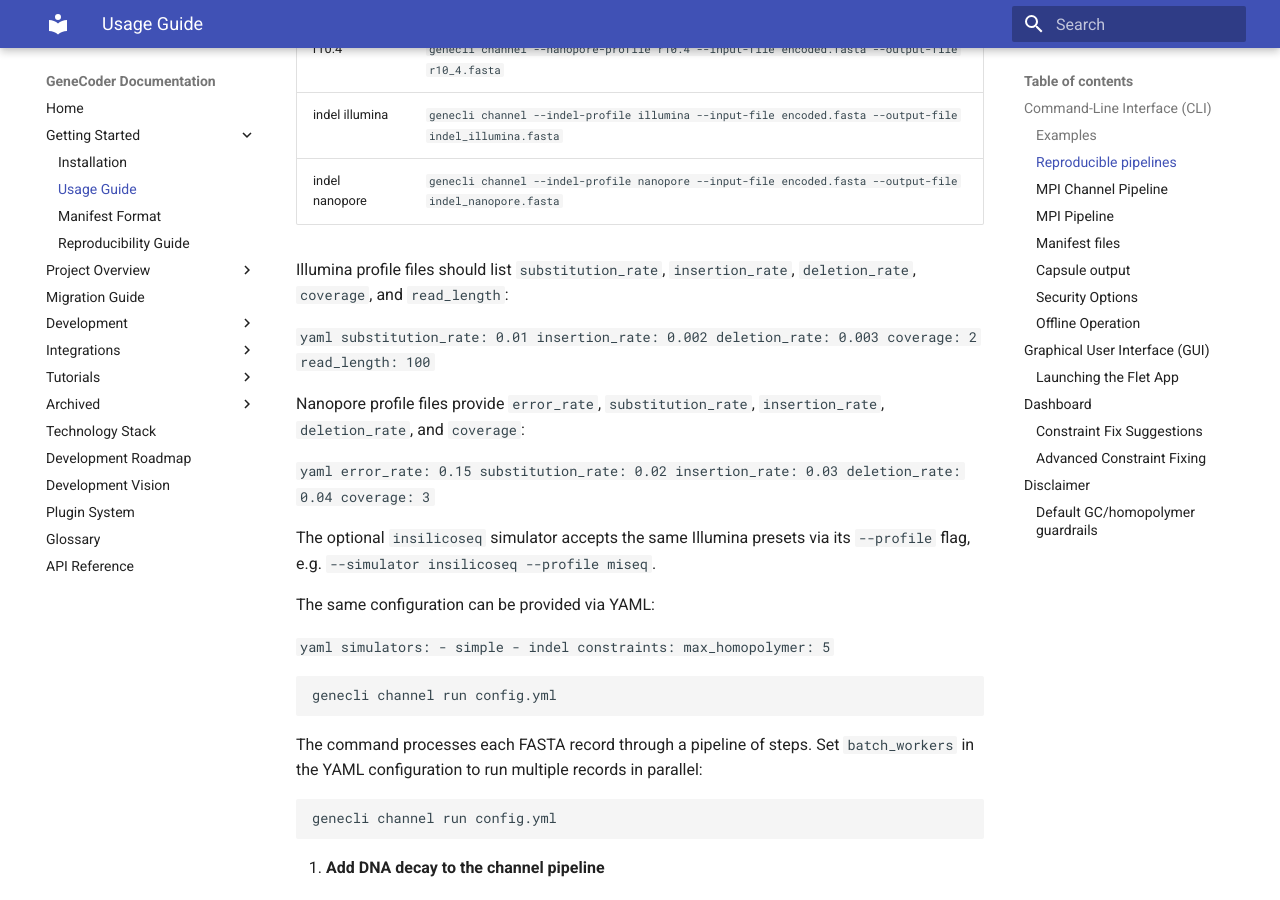
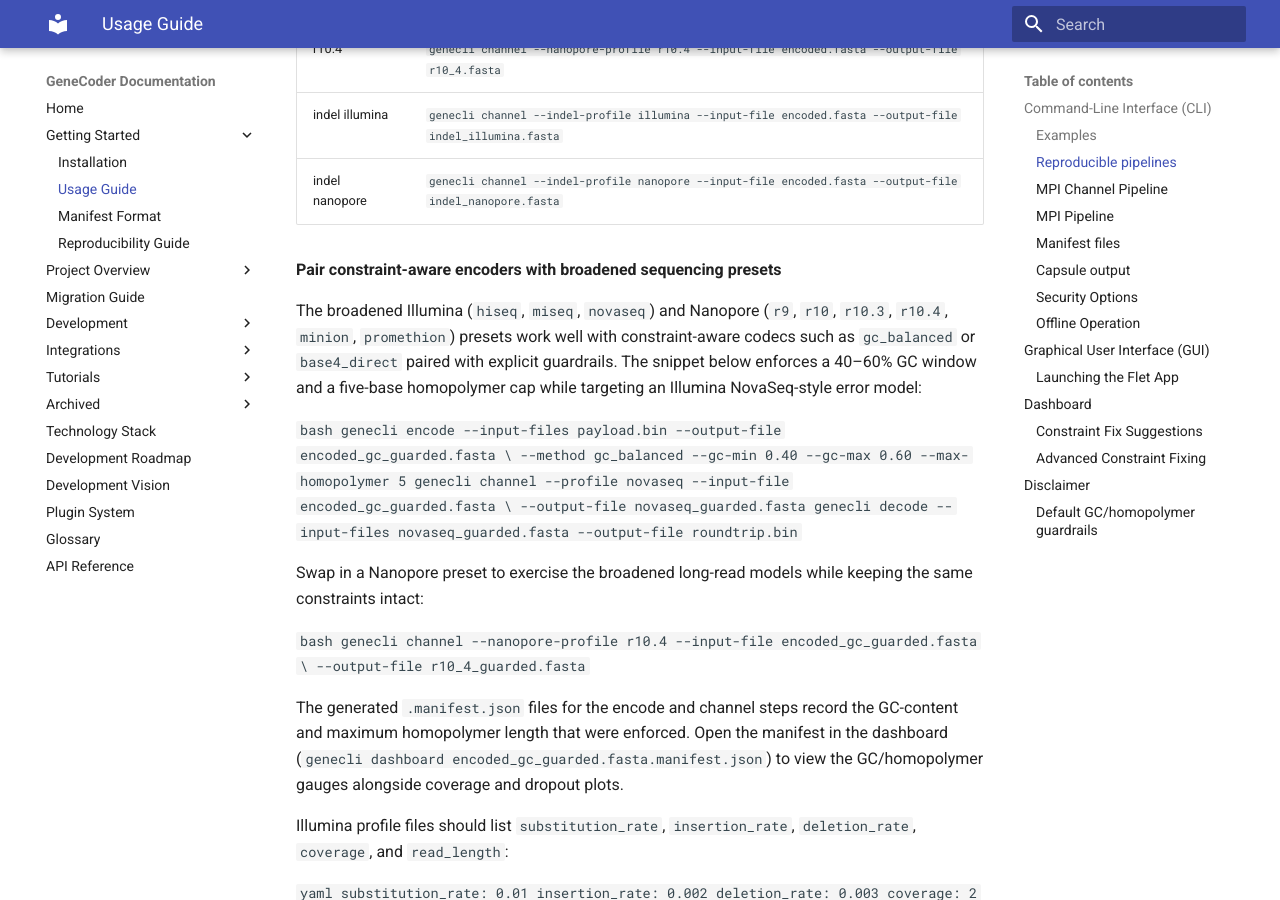
Before and after one commit to d0tTino/GeneCoder, an MkDocs documentation site: the page built from docs/usage.md, in a window 1280 px wide and 900 px high, scrolled down 5859 px. Built offline with MkDocs 1.6.1 and Material for MkDocs 9.7.7, drawn with Linux system fonts in a browser that asks for light colours.

Commit message:
Document constraint-aware profile examples

````diff
--- a/docs/usage.md
+++ b/docs/usage.md
@@ -306,6 +306,36 @@ genecli decode corrupted.dna --output-dir decoded --auto-ext
    | r10.4 | `genecli channel --nanopore-profile r10.4 --input-file encoded.fasta --output-file r10_4.fasta` |
    | indel illumina | `genecli channel --indel-profile illumina --input-file encoded.fasta --output-file indel_illumina.fasta` |
    | indel nanopore | `genecli channel --indel-profile nanopore --input-file encoded.fasta --output-file indel_nanopore.fasta` |
+
+   **Pair constraint-aware encoders with broadened sequencing presets**
+
+   The broadened Illumina (`hiseq`, `miseq`, `novaseq`) and Nanopore (`r9`,
+   `r10`, `r10.3`, `r10.4`, `minion`, `promethion`) presets work well with
+   constraint-aware codecs such as `gc_balanced` or `base4_direct` paired with
+   explicit guardrails. The snippet below enforces a 40–60% GC window and a
+   five-base homopolymer cap while targeting an Illumina NovaSeq-style error
+   model:
+
+   ```bash
+   genecli encode --input-files payload.bin --output-file encoded_gc_guarded.fasta \
+       --method gc_balanced --gc-min 0.40 --gc-max 0.60 --max-homopolymer 5
+   genecli channel --profile novaseq --input-file encoded_gc_guarded.fasta \
+       --output-file novaseq_guarded.fasta
+   genecli decode --input-files novaseq_guarded.fasta --output-file roundtrip.bin
+   ```
+
+   Swap in a Nanopore preset to exercise the broadened long-read models while
+   keeping the same constraints intact:
+
+   ```bash
+   genecli channel --nanopore-profile r10.4 --input-file encoded_gc_guarded.fasta \
+       --output-file r10_4_guarded.fasta
+   ```
+
+   The generated `.manifest.json` files for the encode and channel steps record
+   the GC-content and maximum homopolymer length that were enforced. Open the
+   manifest in the dashboard (`genecli dashboard encoded_gc_guarded.fasta.manifest.json`)
+   to view the GC/homopolymer gauges alongside coverage and dropout plots.
 
    Illumina profile files should list `substitution_rate`, `insertion_rate`,
    `deletion_rate`, `coverage`, and `read_length`:
````
